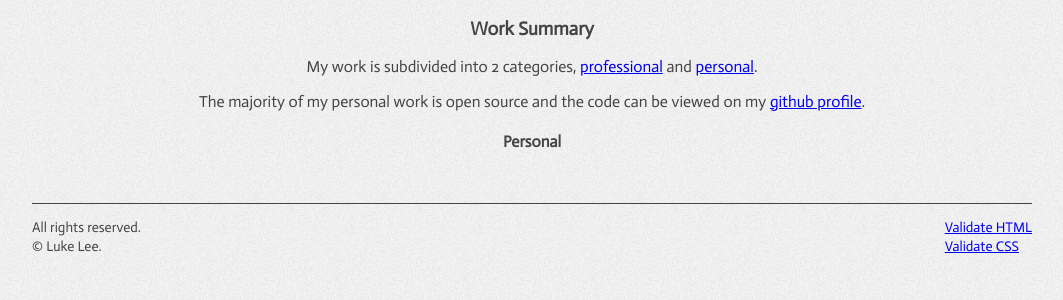
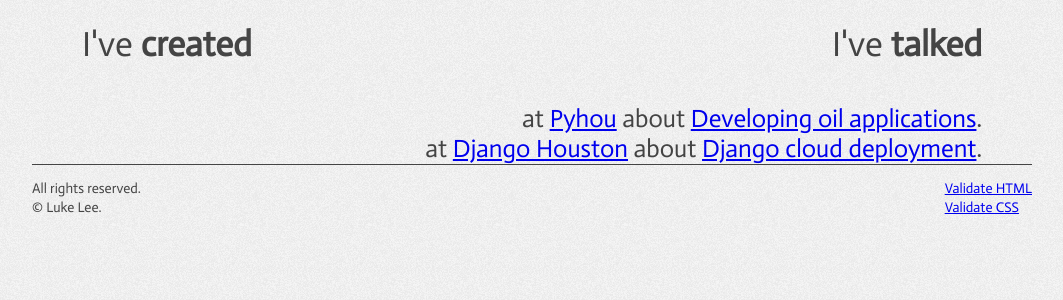
Before and after one commit to durden/Portfolio, a PHP site: page /work.php in a window 1280 px wide. Shown: the part 153-453 px from the top of the page, without its empty margins (108-1171 px from the left). Run offline with PHP 8.4, Linux system fonts and the light colour scheme; data that the repository does not hold is empty; a stand-in replaces the project's code that opens the database connection; some libraries are stand-ins or nearby versions.

Commit message:
Update work for new ui

```diff
--- a/work.php
+++ b/work.php
@@ -1,56 +1,46 @@
 <?php
 	require('inc/uiHdr.php');
 	require('inc/dbHdr.php');
+?>
+    <div class="talks">
+        <p class="intro talks"> I've <strong>talked</strong> </p>
+        <ul class="posts talks">
+            <li>
+                at <a href="http://www.meetup.com/python-14/">Pyhou</a>
+                about <a href="http://durden.github.com/pyhou_oil/">Developing oil applications</a>.</li>
+            <li>
+                at <a href="http://www.meetup.com/Django-Houston/">Django Houston</a>
+                about <a href="http://durden.github.com/django_deployment/">Django cloud deployment</a>.</li>
+        </ul>
+    </div>
 
-	$sidebar = 0;
+    <div class="creations">
+        <p class="intro creations"> I've <strong>created</strong> </p>
+        <ul class="posts creations">
+<?php
 	$id = "";
 	$name = "";
-	$thumb_name = "";
-	$thumb_width = "";
-	$thumb_height = "";
 	$intro = "";
-	$section = "personal";
-	$sql = "SELECT feature_id,feature_name,thumbnail_name,thumbnail_width,
-			thumbnail_height,intro_text,personal FROM featured_work order by personal desc, last_updated desc";
-
+    $sql = "SELECT feature_id,feature_name, intro_text
+            FROM featured_work order by last_updated desc";
 	$result = mysql_query($sql,$link) or die('Unable to retrieve featured work.');
-
 	if($result != "")
 	{
-		echo '<h3 class="long">Work Summary</h3>' . "\n";
-		echo '<p>My work is subdivided into 2 categories, <a href="#pro">professional</a> and <a href="#personal">personal</a>.</p>
-		      <p>The majority of my personal work is open source and the code can be viewed on my
-		         <a href="http://www.github.com/durden">github profile</a>.</p>';
-		echo '<h4 id="personal">Personal</h4>';
-		echo '<table cellpadding="0" cellspacing="0" border="0" width="100%" class="proj_desc">';
 		while($row = mysql_fetch_row($result))
 		{
 			$id = $row[0];
 			$name = $row[1];
-			$thumb_name = $row[2];
-			$thumb_width = $row[3];
-			$thumb_height = $row[4];
-			$intro = $row[5];
-			$personal = $row[6];
-
-			/* Switching from personal section to professional */
-			if ($section == "personal" && $personal == 0) {
-				$section = "professional";
-				echo '</table><br><br><h4 id="pro">Professional</h4>';
-				echo '<table cellpadding="0" cellspacing="0" border="0" width="100%" class="proj_desc">';
-			}
-			echo "\n" . '<tr><td><a href="work_detail.php?id=' . $id . '">' .
-					"\n" . '<img src="' . $thumb_name . '" width="' . $thumb_width .
-					'" height="' . $thumb_height . '" title="' . $name . '"alt="'. $name .
-					'">' . "\n" . '</a></td>' . "\n<td>" . $intro . "</td>\n" . '</tr>' . "\n";
-			echo '<tr><td colspan="2" align="right" class="noBorder"><a href="#">top</a></td></tr>';
+			$intro = $row[2];
+            echo '<li><a href="work_detail.php?id=' . $id . '">' . $intro .'</a>.</li>';
 		}//while
 	}//if $result
 	else
 	{ header("Location: home.php"); exit; }
 
-	echo '</table>';
-
 	require('inc/dbFtr.php');
 	require('inc/uiFtr.php');
 ?>
+            </ul>
+        </div>
+        <br style="clear: both;">
+    </div>
```
